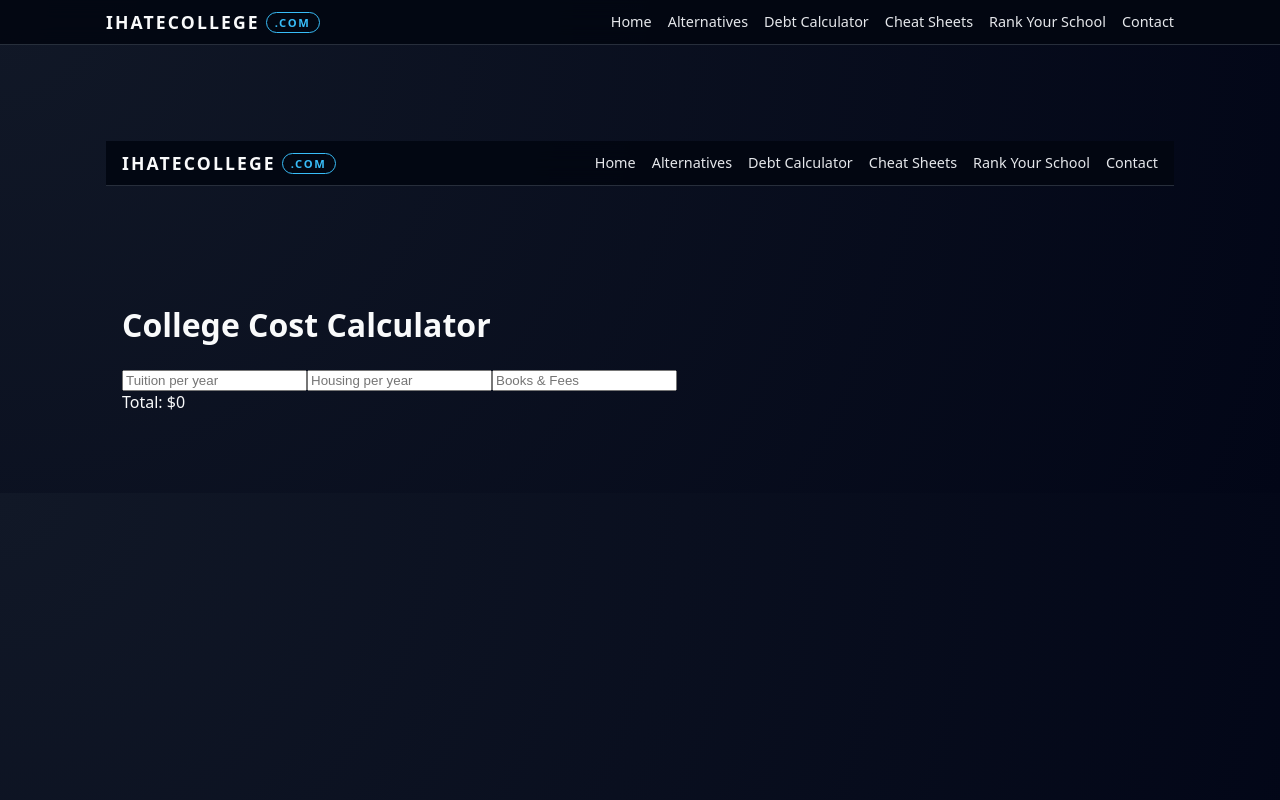
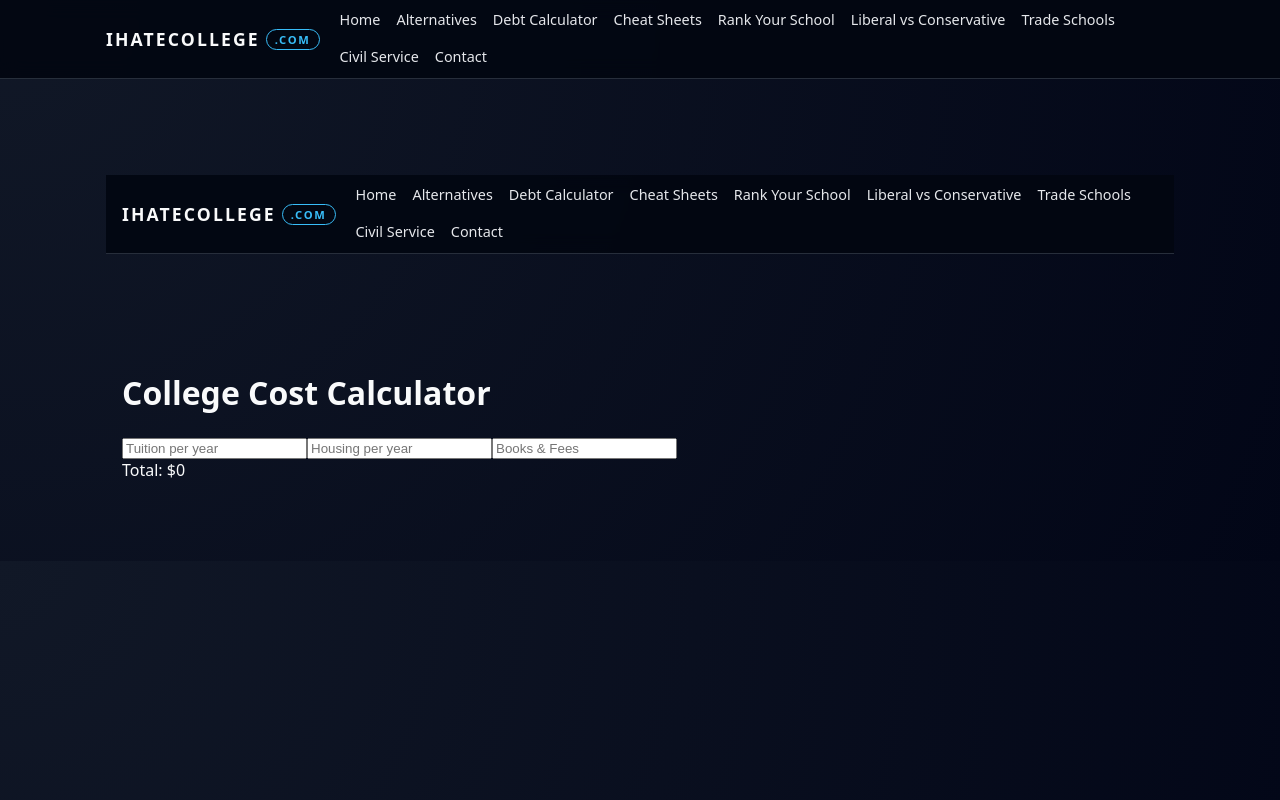
Before and after one commit to placebetsai/Ihatecollege, a Next.js app: page /cost in a window 1280 px wide. Built offline with nearby package versions, Linux system fonts and the light colour scheme.

Commit message:
Update Navbar.js

```diff
--- a/components/Navbar.js
+++ b/components/Navbar.js
@@ -5,21 +5,26 @@ export default function Navbar() {
   return (
     <header className="site-header">
       <div className="site-header-inner">
+
         {/* LOGO */}
         <Link href="/" className="site-logo">
           <span className="logo-main">IHATECOLLEGE</span>
           <span className="logo-tag">.COM</span>
         </Link>
 
-        {/* NAV LINKS */}
+        {/* NAVIGATION */}
         <nav className="site-nav">
           <Link href="/">Home</Link>
           <Link href="/Alternatives">Alternatives</Link>
           <Link href="/debt-calculator">Debt Calculator</Link>
           <Link href="/cheat-sheets">Cheat Sheets</Link>
           <Link href="/rank-your-school">Rank Your School</Link>
+          <Link href="/liberal-vs-conservative">Liberal vs Conservative</Link>
+          <Link href="/trade-schools">Trade Schools</Link>
+          <Link href="/civil-service">Civil Service</Link>
           <Link href="/contact">Contact</Link>
         </nav>
+
       </div>
     </header>
   );
```
